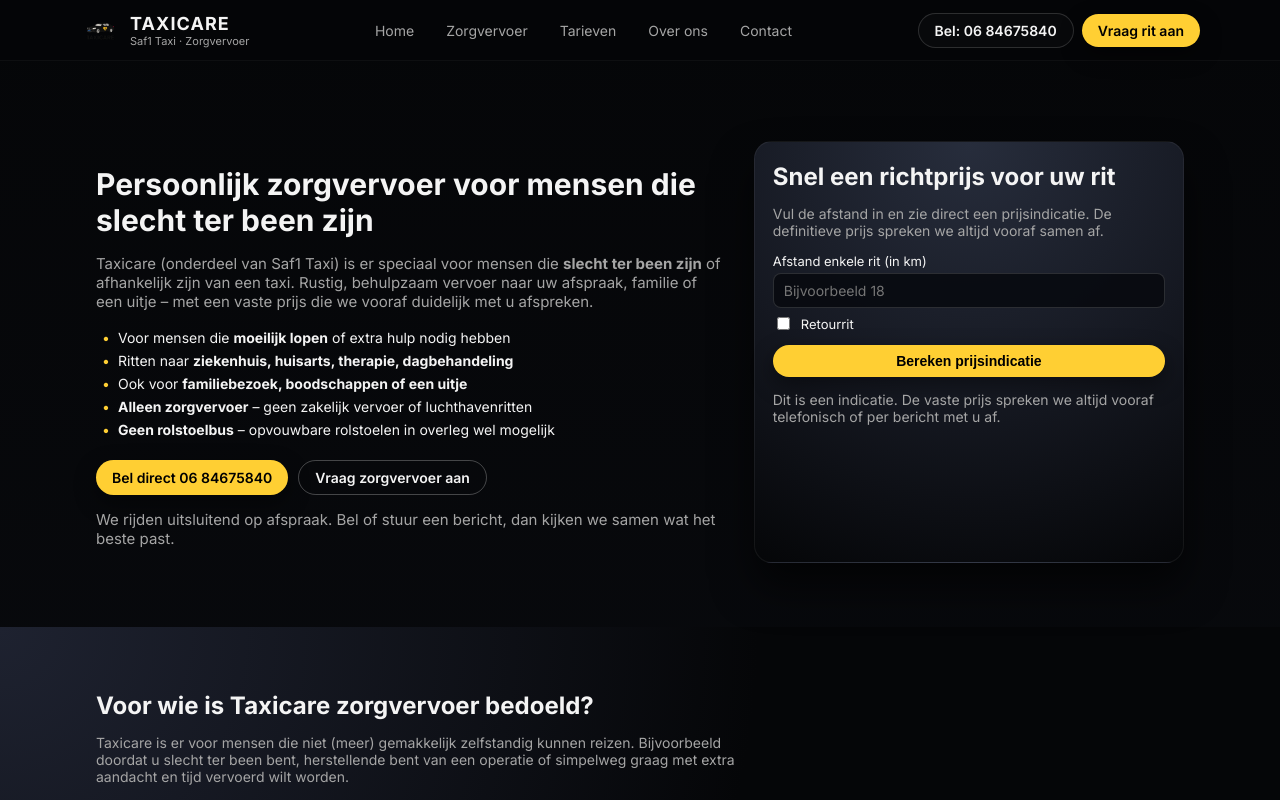
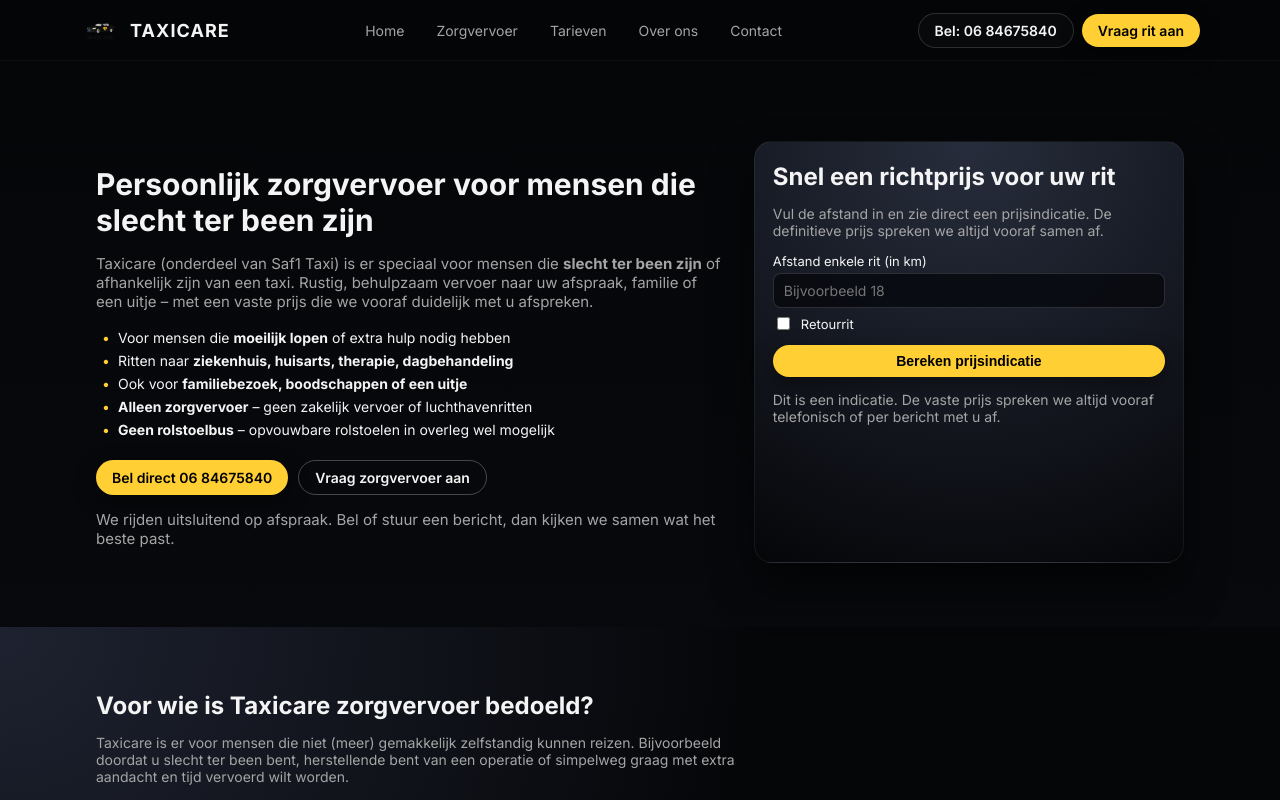
Before and after one commit to taxicare/taxicare, a plain HTML site: page index.html in a window 1280 px wide. Shown: the top 800 px of the page. Drawn offline with Linux system fonts and the light colour scheme.

Commit message:
Update index.html

```diff
--- a/index.html
+++ b/index.html
@@ -20,7 +20,7 @@
         <img src="taxicare-logo.PNG" alt="Taxicare logo" class="brand-logo">
         <div class="brand-text">
           <span class="brand-name">Taxicare</span>
-          <span class="brand-sub">Saf1 Taxi · Zorgvervoer</span>
+          <span class · Zorgvervoer</span>
         </div>
       </a>
 
```
